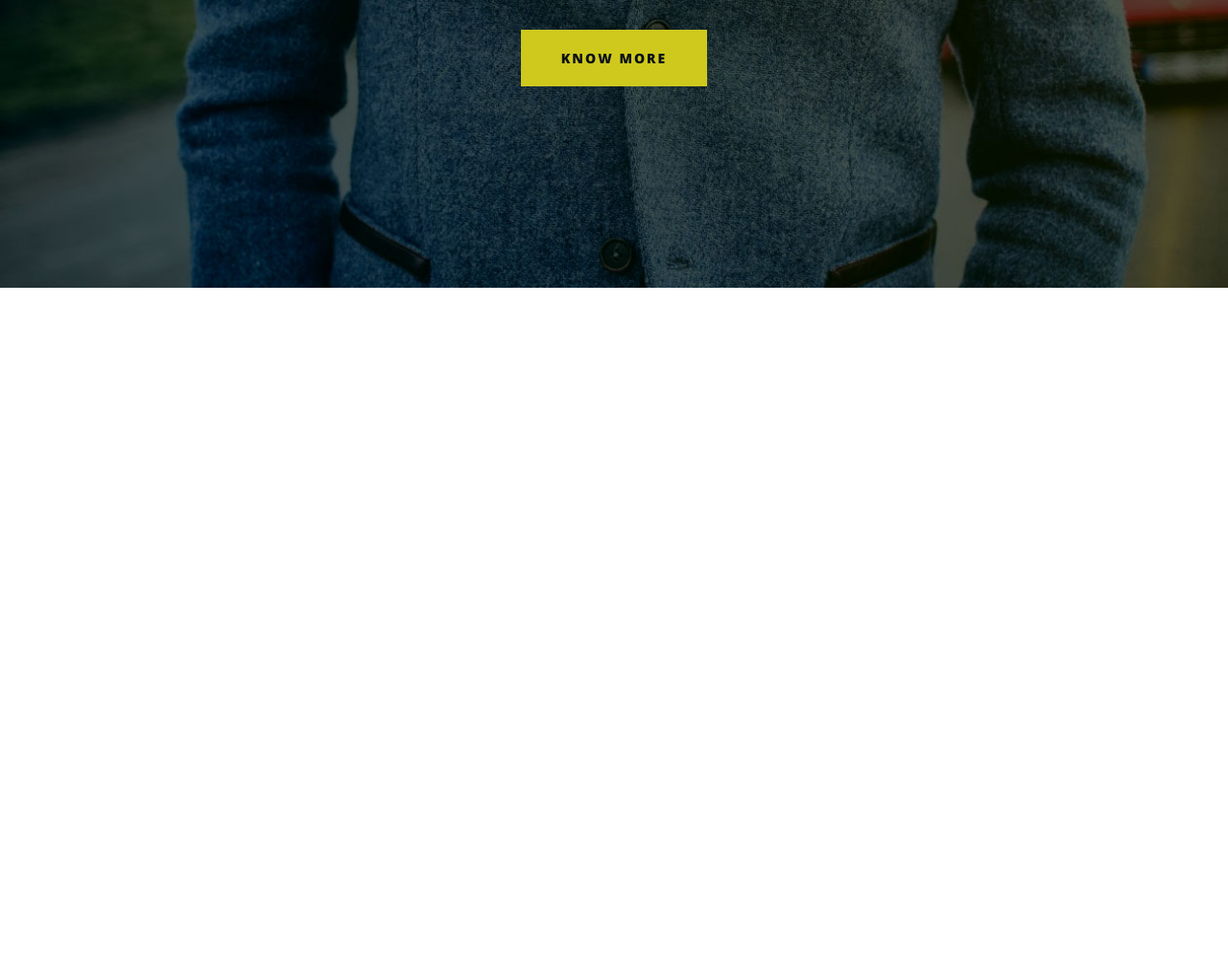
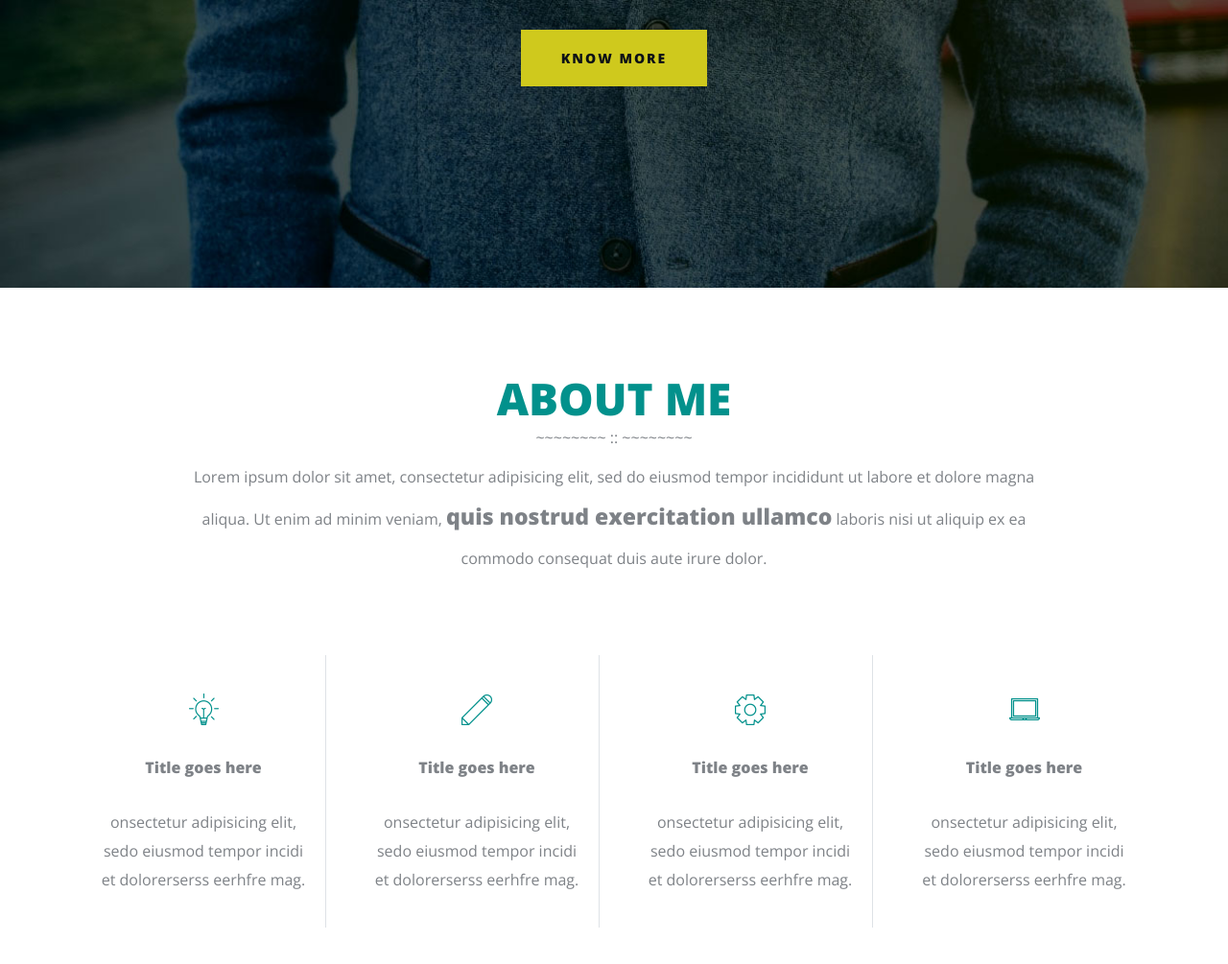
Before and after one commit to rifat-H/myfolio-bootstrap, a website built with Parcel: page src/index.html in a window 1280 px wide. Shown: the part 521-1526 px from the top of the page at 96% size. Before the commit the page ends 821 px from the top, so only its background shows below. Built offline with nearby package versions, Linux system fonts and the light colour scheme.

Commit message:
about done

```diff
--- a/src/index.html
+++ b/src/index.html
@@ -74,7 +74,77 @@
     <!-- banner end -->
 
     <!-- about start -->
-    <section class="about"></section>
+    <section class="about">
+        <div class="container">
+            <!-- about head start -->
+            <div class="row">
+                <div class="col-md-10 offset-md-1">
+                    <div class="about-head">
+                        <h1 class="title">ABOUT ME</h1>
+                        <h5>~~~~~~~~ :: ~~~~~~~~</h5>
+                        <p>Lorem ipsum dolor sit amet, consectetur adipisicing elit, sed do eiusmod tempor incididunt ut
+                            labore et
+                            dolore magna aliqua. Ut enim ad minim veniam, <span>quis nostrud exercitation ullamco</span>
+                            laboris
+                            nisi ut aliquip ex ea
+                            commodo consequat duis aute irure dolor.</p>
+                    </div>
+                </div>
+            </div>
+            <!-- about head end -->
+
+            <!-- about services start-->
+            <div class="row">
+
+                <!-- one service start -->
+                <div class="col-md-3">
+                    <div class="about-content border-right">
+                        <img src="images/about-1.png" class="img-fluid" alt="about">
+                        <h6 class="title2">Title goes here</h6>
+                        <p>onsectetur adipisicing elit, sedo eiusmod tempor incidi
+                            et dolorerserss eerhfre mag.</p>
+                    </div>
+                </div>
+                <!-- one service end -->
+
+                <!-- one service start -->
+                <div class="col-md-3">
+                    <div class="about-content border-right">
+                        <img src="images/about-2.png" class="img-fluid" alt="about">
+                        <h6 class="title2">Title goes here</h6>
+                        <p>onsectetur adipisicing elit, sedo eiusmod tempor incidi
+                            et dolorerserss eerhfre mag.</p>
+                    </div>
+                </div>
+                <!-- one service end -->
+
+                <!-- one service start -->
+                <div class="col-md-3">
+                    <div class="about-content border-right">
+                        <img src="images/about-3.png" class="img-fluid" alt="about">
+                        <h6 class="title2">Title goes here</h6>
+                        <p>onsectetur adipisicing elit, sedo eiusmod tempor incidi
+                            et dolorerserss eerhfre mag.</p>
+                    </div>
+                </div>
+                <!-- one service end -->
+
+                <!-- one service start -->
+                <div class="col-md-3">
+                    <div class="about-content">
+                        <img src="images/about-4.png" class="img-fluid" alt="about">
+                        <h6 class="title2">Title goes here</h6>
+                        <p>onsectetur adipisicing elit, sedo eiusmod tempor incidi
+                            et dolorerserss eerhfre mag.</p>
+                    </div>
+                </div>
+                <!-- one service end -->
+
+            </div>
+            <!-- about services end -->
+
+        </div>
+    </section>
     <!-- about end -->
 
     <!-- services start -->
--- a/src/scss/_style.scss
+++ b/src/scss/_style.scss
@@ -26,7 +26,7 @@ body {
     font-weight: 800;
     transition: .3s;
 
-    &:hover{
+    &:hover {
         background-color: #02918c;
         color: #ffffff;
     }
@@ -103,7 +103,52 @@ header {
 //<!-- banner end -->
 
 //<!-- about start -->
-.about {}
+.about {
+    padding: 95px 0;
+
+    .about-head {
+        text-align: center;
+
+        h1 {}
+
+        h2 {
+            margin-top: 32px;
+            font-size: 16px;
+            line-height: 41px;
+            color: #7e8287;
+        }
+
+        p {
+            font-size: 16px;
+            line-height: 41px;
+            color: #7e8287;
+
+            span {
+                font-weight: 900;
+                font-size: 23px;
+            }
+        }
+    }
+
+    .about-content {
+        margin-top: 80px;
+        padding: 35px 15px;
+        text-align: center;
+
+        img {}
+
+        h6 {
+            margin: 30px 0;
+        }
+
+        p {
+            font-size: 16px;
+            line-height: 30px;
+            color: #7e8287;
+        }
+
+    }
+}
 
 //<!-- about end -->
 
```
